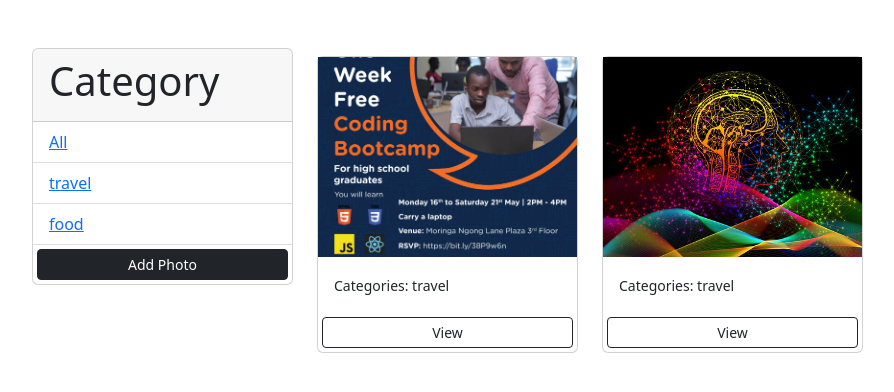
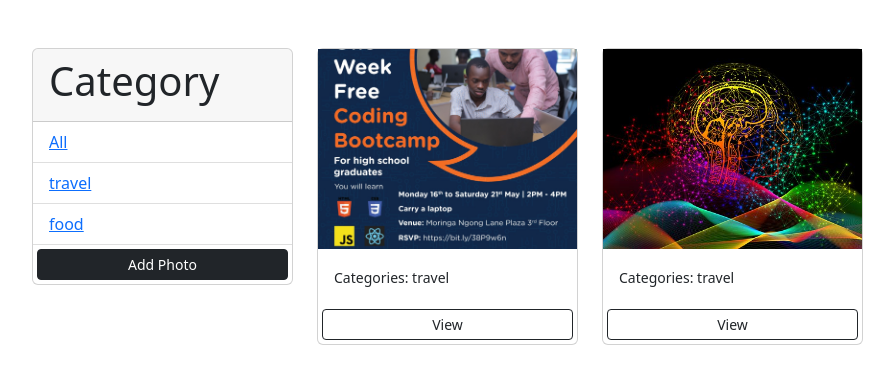
Before and after one commit to lu-dwig/Django-Gallery-App, a Django app: page / in a window 1280 px wide. Shown: the top 392 px of the page, without its empty margins (50-944 px from the left). Run offline with Django 4.2, Linux system fonts and the light colour scheme; data comes from the database, SQL or seed files in the repository.

Commit message:
modification of the whole application

```diff
--- a/photos/templates/photos/gallery.html
+++ b/photos/templates/photos/gallery.html
@@ -13,10 +13,9 @@
     <script src="https://cdn.jsdelivr.net/npm/bootstrap@5.2.0-beta1/dist/js/bootstrap.bundle.min.js" integrity="sha384-pprn3073KE6tl6bjs2QrFaJGz5/SUsLqktiwsUTF55Jfv3qYSDhgCecCxMW52nD2" crossorigin="anonymous"></script>
 
     <style>
-        .image-thumbnail {
+        .image-thumbnail{
             height: 200px;
             object-fit: cover;
-
         }
     </style>
 
@@ -54,8 +53,8 @@
 
                     {% for photo in photos %}
                         <div class="col-md-4">
-                            <div class="card my-2">
-                                <img src="{{photo.image.url}}" class="image-thumbnail" alt="...">
+                            <div class="card">
+                                <img class="image-thumbnail" src="{{photo.image.url}}"  alt="...">
                                 <div class="card-body">
                                     <small>Categories: {{photo.category.name}}</small>
                                 </div>
```
Also changed, not shown: requirements.txt (added), 1 other file.
